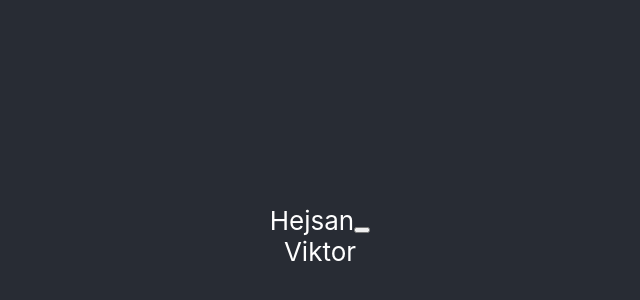
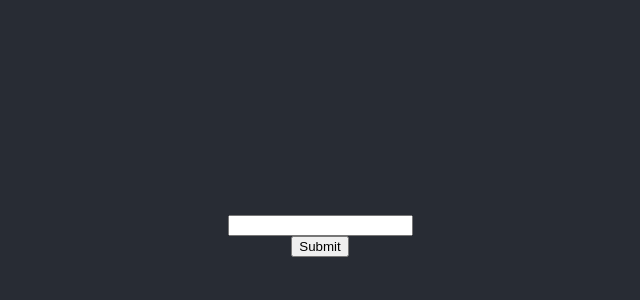
Before and after one commit to viktorostlund/hub-to-hub, a React (Create React App) app: page / in a window 1280 px wide. Shown: the part 164-464 px from the top of the page, without its empty margins (320-960 px from the left). Built offline with nearby package versions, Linux system fonts and the light colour scheme.

Commit message:
connect card components with github search, make possible to add and delete user cards

```diff
--- a/src/App.js
+++ b/src/App.js
@@ -5,26 +5,33 @@ import Cards from './components/Cards'
 
 function App() {
   const [input, changeInput] = useState('Hejsan');
-  const [hub1, changeHub1] = useState({name: 'Viktor'});
-  const [hub2, changeHub2] = useState({});
-  const [hub3, changeHub3] = useState({});
+  const [users, changeUsers] = useState([]);
   function search() {
     const url = 'https://api.github.com/users/';
     axios.get(url + input)
       .then(res => {
-        console.log(res.data)
-        changeHub1({
-          name: res.data.name,
-          created_at: res.data.created_at,
-          followers: res.data.followers,
-          public_repos: res.data.public_repos
-        });
+        changeUsers([...users,
+          {
+            name: res.data.name,
+            created_at: res.data.created_at,
+            followers: res.data.followers,
+            public_repos: res.data.public_repos
+          }
+        ]);
       })
+  }
+  function deleteUser(name) {
+    let copy = users.slice();
+    const indexToDelete = users.findIndex(user => user.name === name)
+    copy.splice(indexToDelete, 1);
+    changeUsers(copy);
   }
   return (
     <div className="App">
       <header className="App-header">
-        <Cards users={[hub1,hub2,hub3]} input={input} changeInput={changeInput} search={search}/>
+        <input onChange={(e) => changeInput(e.target.value)} type="text" />
+        <input type="submit" onClick={() => search(input)} value="Submit" />
+        <Cards users={users} deleteUser={deleteUser}/>
       </header>
     </div>
   );
--- a/src/components/Card.js
+++ b/src/components/Card.js
@@ -1,9 +1,14 @@
 import React from 'react';
 
-function Card({user}) {
+function Card({user, deleteUser}) {
   return (
-    <div>
-      {user.name ? user.name : ''}
+    <div style={{backgroundColor: 'darkred'}}>
+      {user.name}
+      <button onClick={() => {
+        console.log(user.name)
+          deleteUser(user.name)
+        }
+      }></button>
         {/* <input onChange={e => changeInputText(e.target.value)}/>
         <button onClick={searchHub}>Search</button>
         <p>Name: {hub1.name}</p>
--- a/src/components/Cards.js
+++ b/src/components/Cards.js
@@ -1,13 +1,13 @@
 import React, { useEffect } from 'react';
 import Card from './Card';
 
-function Cards({users, search, changeInput, input}) {
+function Cards({users, deleteUser}) {
   return (
     <div>
-        {input}
-        <button onClick={() => changeInput('Hej')}></button>
         {users.map(user => {
-          return <Card user={user}/>
+          if (user.name) {
+            return <Card user={user} deleteUser={deleteUser}/>
+          }
         })}
     </div>
   );
```
